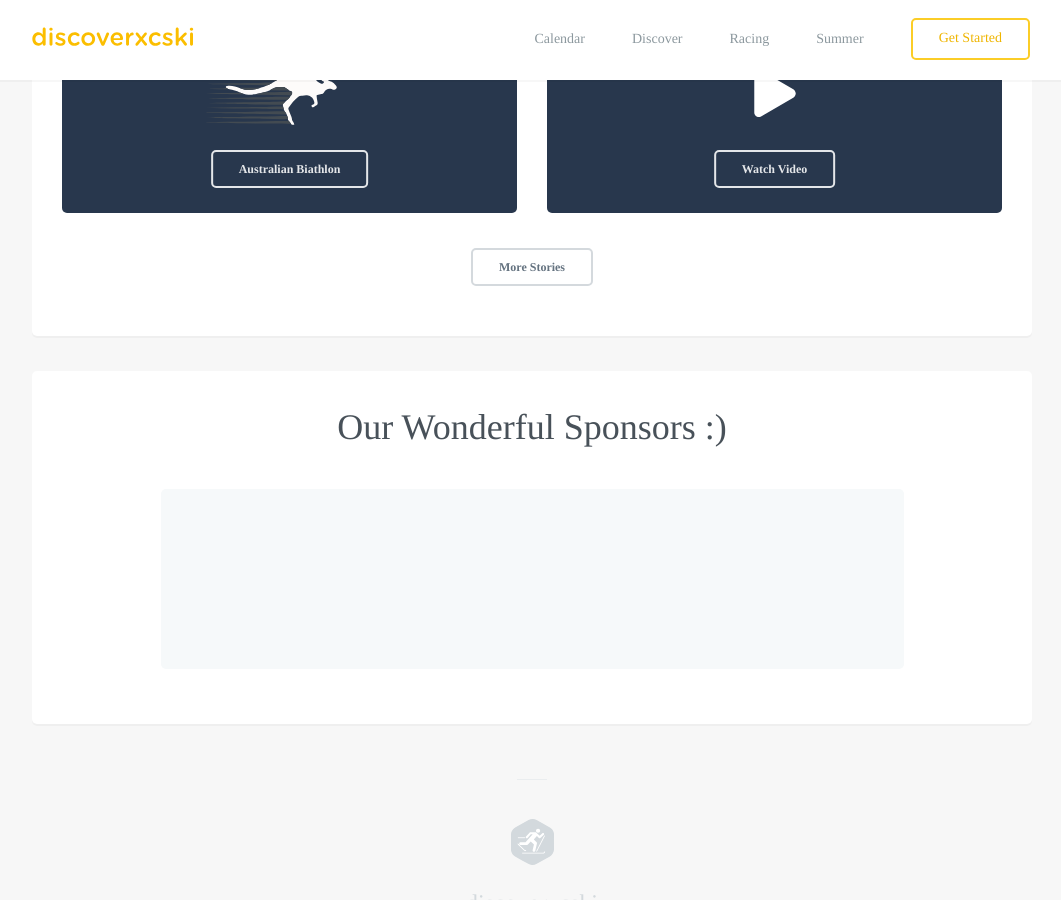
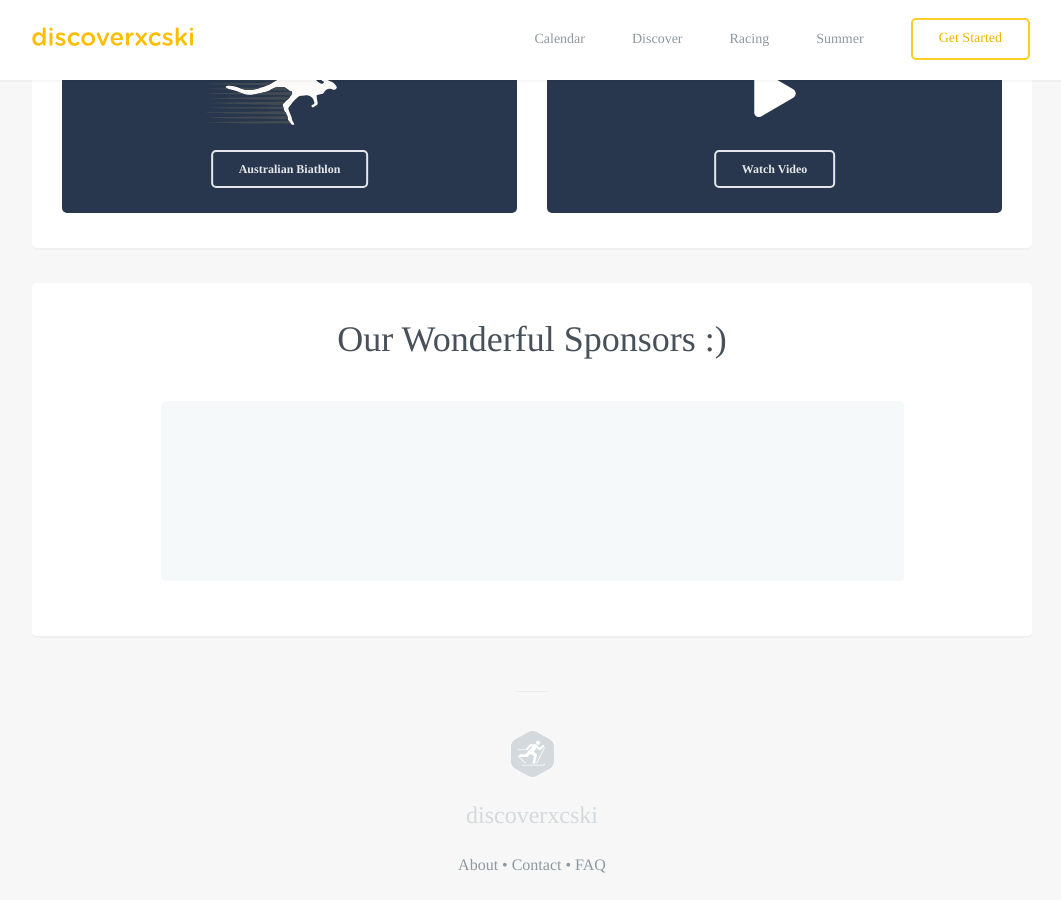
Before and after one commit to robcatto/robcatto.github.io, a Jekyll site: the page index.html, which Jekyll copies as it is, in a window 1280 px wide and 900 px high, scrolled down 2137 px. Shown: the whole window, without its empty margins (108-1169 px from the left). Built offline with Jekyll 4.4.1, drawn with Linux system fonts in a browser that asks for light colours; some web fonts are replaced; Markdown is read by kramdown in place of the engine named in the settings.

Commit message:
Update index.html

```diff
--- a/index.html
+++ b/index.html
@@ -598,7 +598,7 @@
 
 
                 </div>
-                <a class="button small dark" href="/racing/event-formats" data-featurette="analytics-click-event" data-event-category="button" data-event-action="M: Clicked Design an iOS Game" data-event-label="Source: Homepage Alt" id="featurette-35">More Stories</a>
+
                 </section>
 
 
```
